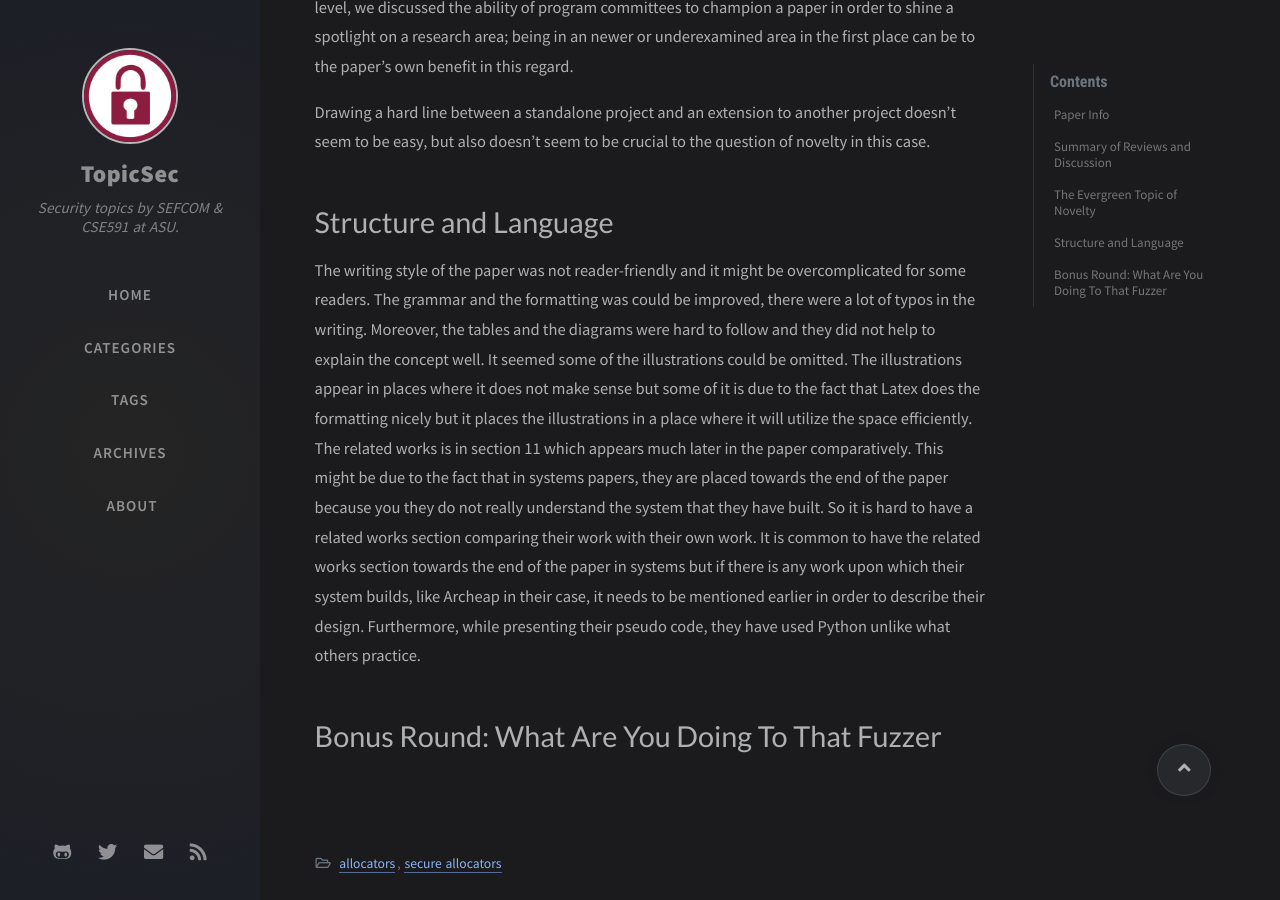
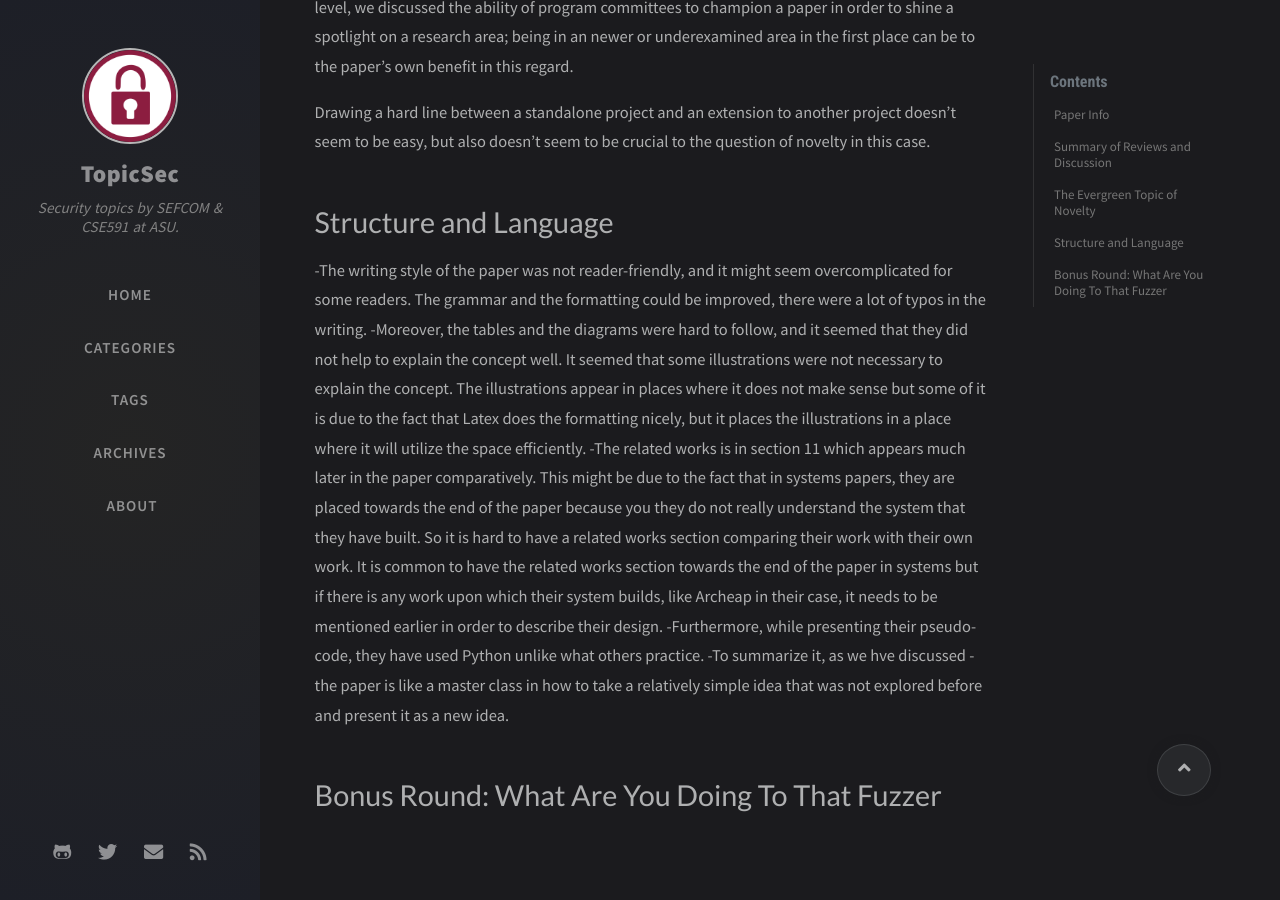
Before and after one commit to TopicSec/topicsec.github.io, a Jekyll site: the page built from _posts/2022-01-26-hardsheap.md, in a window 1280 px wide and 900 px high, scrolled down 2340 px. Built offline with Jekyll 4.4.1, drawn with Linux system fonts in a browser that asks for light colours; nearby versions of some CDN libraries; comment, search, counter and statistics services are not loaded.

Commit message:
Merge branch 'wip-hardsheap' of https://github.com/TopicSec/topicsec.github.io into wip-hardsheap

```diff
--- a/_posts/2022-01-26-hardsheap.md
+++ b/_posts/2022-01-26-hardsheap.md
@@ -46,15 +46,11 @@ Drawing a hard line between a standalone project and an extension to another pro
 
 # Structure and Language
 
-The writing style of the paper was not reader-friendly and it might be overcomplicated for some readers.
-The grammar and the formatting was could be improved, there were a lot of typos in the writing.
-Moreover, the tables and the diagrams were hard to follow and they did not help to explain the concept well.
-It seemed some of the illustrations could be omitted.
-The illustrations appear in places where it does not make sense but some of it is due to the fact that Latex does the formatting nicely but it places the illustrations in a place where it will utilize the space efficiently.
-The related works is in section 11 which appears much later in the paper comparatively.
-This might be due to the fact that in systems papers, they are placed towards the end of the paper because you they do not really understand the system that they have built.
-So it is hard to have a related works section comparing their work with their own work.
-It is common to have the related works section towards the end of the paper in systems but if there is any work upon which their system builds, like Archeap in their case, it needs to be mentioned earlier in order to describe their design.
-Furthermore, while presenting their pseudo code, they have used Python unlike what others practice.
-
+-The writing style of the paper was not reader-friendly, and it might seem overcomplicated for some readers.
+The grammar and the formatting could be improved, there were a lot of typos in the writing.
+-Moreover, the tables and the diagrams were hard to follow, and it seemed that they did not help to explain the concept well.
+It seemed that some illustrations were not necessary to explain the concept. The illustrations appear in places where it does not make sense but some of it is due to the fact that Latex does the formatting nicely, but it places the illustrations in a place where it will utilize the space efficiently.
+-The related works is in section 11 which appears much later in the paper comparatively. This might be due to the fact that in systems papers, they are placed towards the end of the paper because you they do not really understand the system that they have built. So it is hard to have a related works section comparing their work with their own work. It is common to have the related works section towards the end of the paper in systems but if there is any work upon which their system builds, like Archeap in their case, it needs to be mentioned earlier in order to describe their design.
+-Furthermore, while presenting their pseudo-code, they have used Python unlike what others practice.
+-To summarize it, as we hve discussed - the paper is like a master class in how to take a relatively simple idea that was not explored before and present it as a new idea.
 # Bonus Round: What Are You Doing To That Fuzzer
```
